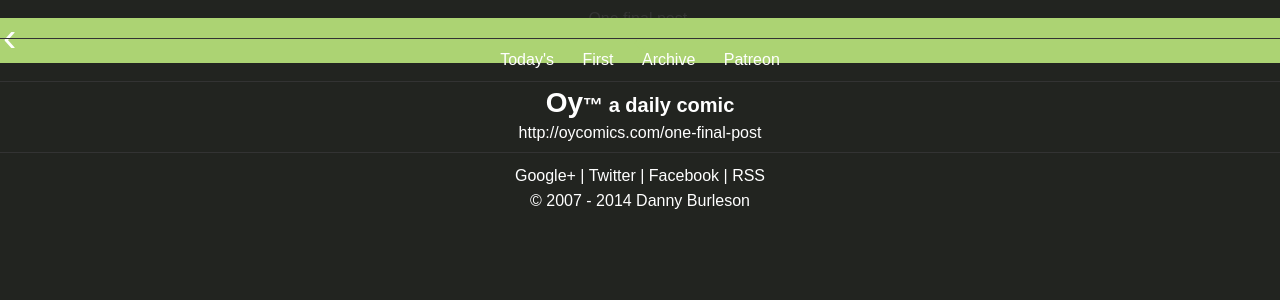
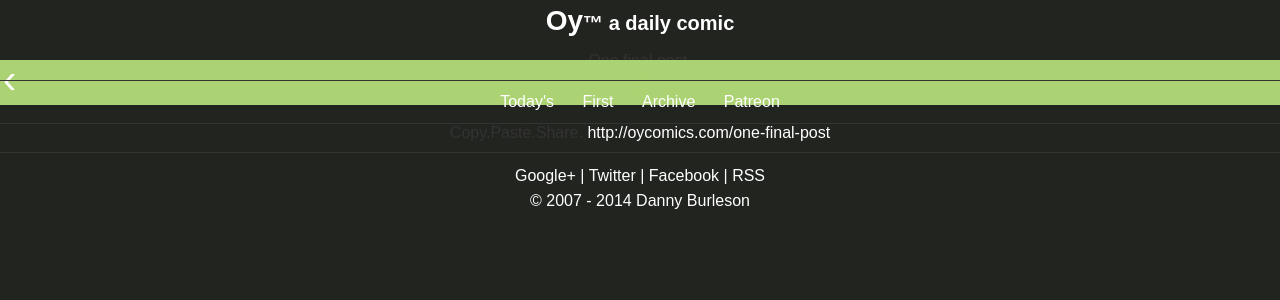
Before and after one commit to oycomics/oycomics.github.io, a Jekyll site: the page built from index.html, in a window 1280 px wide. Shown: the top 300 px of the page. Built offline with Jekyll 4.4.1, drawn with Linux system fonts in a browser that asks for light colours; Markdown is read by kramdown in place of the engine named in the settings; the list of posts is cut into pages by our own code.

Commit message:
Update home.html

```diff
--- a/_layouts/home.html
+++ b/_layouts/home.html
@@ -9,12 +9,13 @@
 </head>
 <body>
 <div class="site home">
+{% include title.html %}
 <div class="homecomic">
 	{{ content }}
 </div>
 {% include nav.html %}
-{% include title.html %}
 <div class="copy_paste_share_url copy_paste_share_home">
+<span>Copy.Paste.Share.</span>
 {% for post in site.posts limit:1 %}
 <a href="{{ site.url }}{{ post.url }}">{{ site.url }}{{ post.url }}</a>
 {% endfor %}
```
